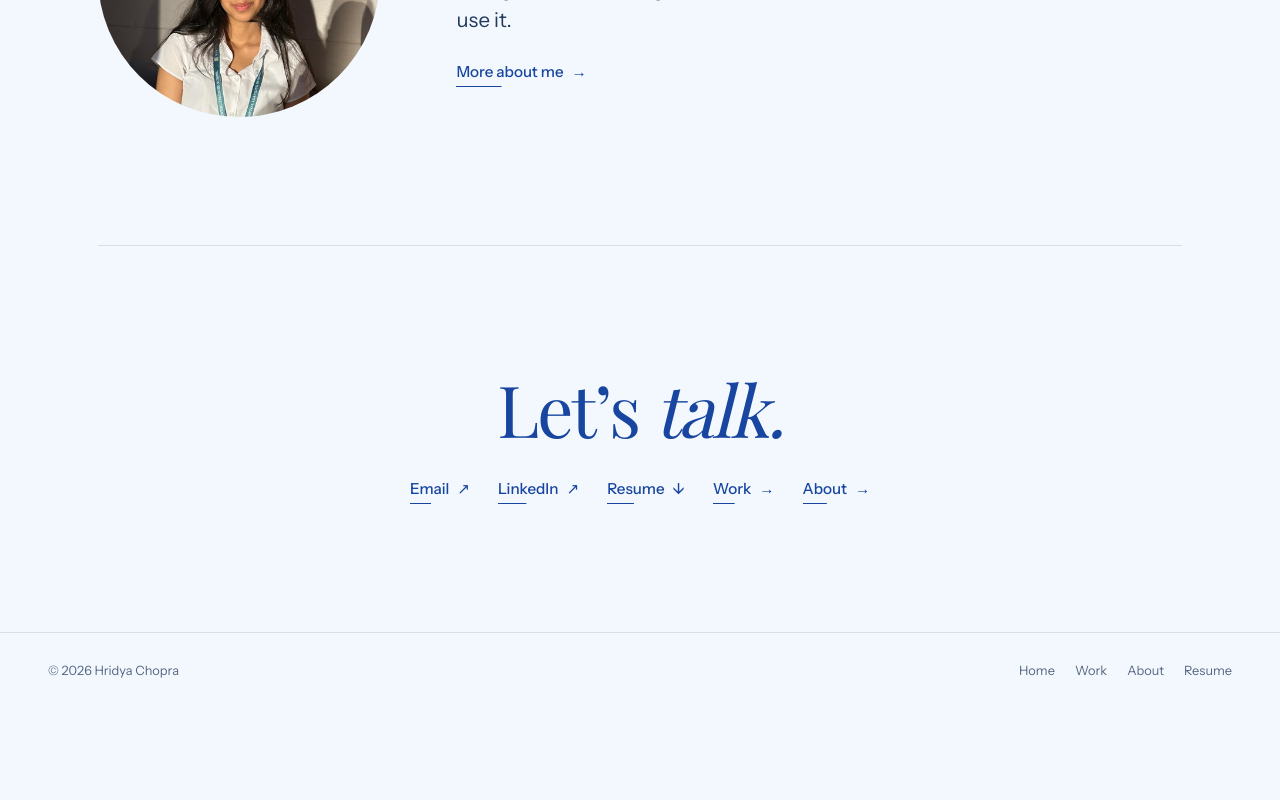
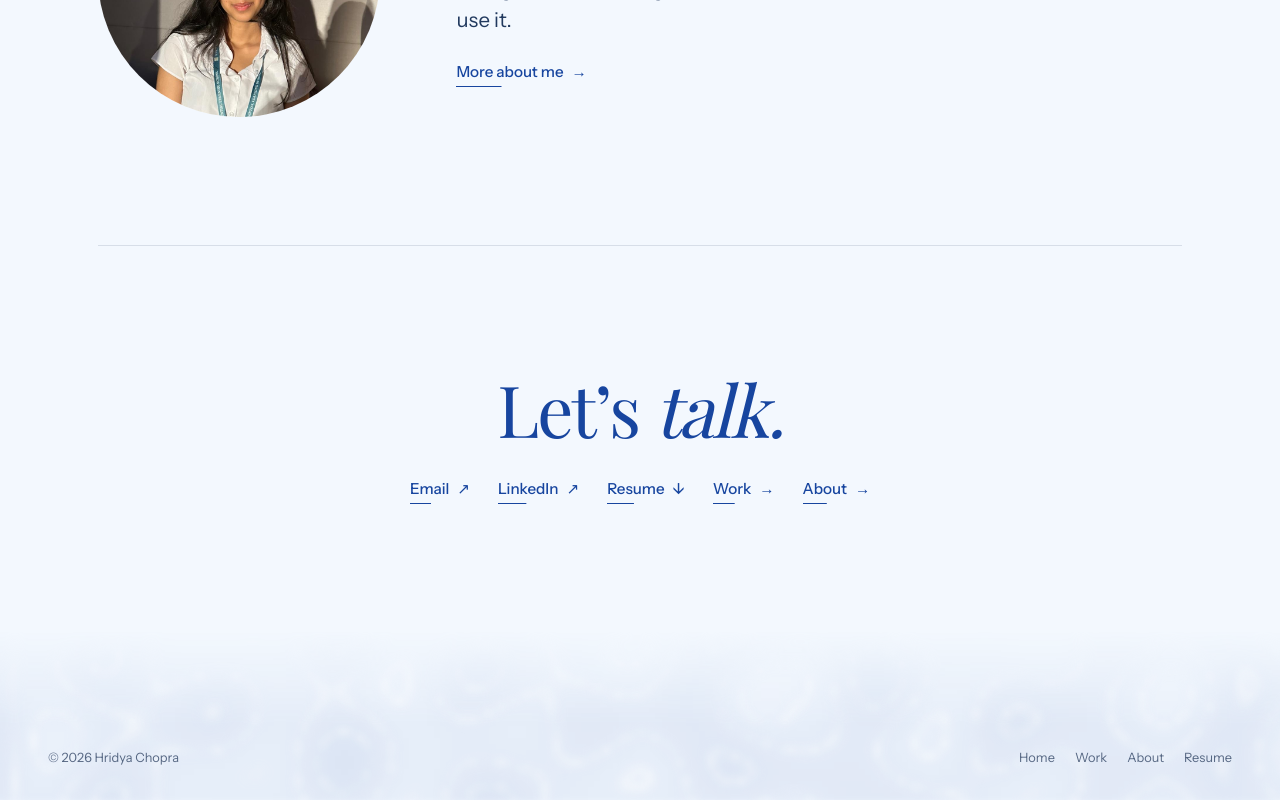
Before and after one commit to choprahridya/hridyachopra, a React (Vite) app: page / in a window 1280 px wide. Shown: the part 1814-2614 px from the top of the page. Before the commit the page ends 2524 px from the top, so only its background shows below. Built offline with nearby package versions, Linux system fonts and the light colour scheme.

Commit message:
Add the water effect to the footer
Co-Authored-By: Claude Opus 5.5 <noreply@anthropic.com>

```diff
--- a/src/components/Layout.jsx
+++ b/src/components/Layout.jsx
@@ -30,6 +30,7 @@ export default function Layout() {
         <Outlet />
       </main>
       <footer className="footer">
+        {settings.variants.background === 'waterHero' && <WaterBackground contained />}
         <span>© {new Date().getFullYear()} {site.identity.name}</span>
         <nav aria-label="Footer">
           <Link to="/">Home</Link>
--- a/src/components/WaterBackground.jsx
+++ b/src/components/WaterBackground.jsx
@@ -1,7 +1,7 @@
 import { useEffect, useRef } from 'react'
 
 // Water surface: soft moving caustic light over a faint blue swell.
-// Fills the whole page, or with `contained` only its parent section (fading out at the bottom).
+// Fills the whole page, or with `contained` only its parent section (the Home hero and the footer; edges fade via CSS masks).
 // Drawn on a small canvas (1/6 of the screen) and scaled up smoothly, so it stays cheap.
 // Runs at ~30fps, pauses when the tab is hidden; reduced motion shows a still frame.
 const SCALE = 6
--- a/src/styles.css
+++ b/src/styles.css
@@ -177,7 +177,7 @@ p { margin: 0; }
 .case__text { font-size: 1.1rem; max-width: 62ch; }
 
 /* ---------- Footer ---------- */
-.footer { display: flex; justify-content: space-between; gap: 20px; flex-wrap: wrap; padding: 28px var(--gutter); border-top: 1px solid var(--c-line); font-size: 0.8rem; color: var(--c-muted); }
+.footer { position: relative; isolation: isolate; overflow: hidden; display: flex; justify-content: space-between; align-items: flex-end; gap: 20px; flex-wrap: wrap; padding: clamp(72px, 9vw, 128px) var(--gutter) 32px; border-top: 1px solid var(--c-line); font-size: 0.8rem; color: var(--c-muted); }
 .footer nav { display: flex; gap: 20px; }
 .footer a:hover { color: var(--c-accent); }
 
@@ -381,6 +381,12 @@ p { margin: 0; }
   -webkit-mask-image: linear-gradient(to bottom, #000 0%, #000 72%, transparent 100%);
   mask-image: linear-gradient(to bottom, #000 0%, #000 72%, transparent 100%);
 }
+/* Footer water fades in from the top instead (no top rule needed then) */
+.footer:has(.water-bg) { border-top: 0; }
+.footer .water-bg--contained {
+  -webkit-mask-image: linear-gradient(to top, #000 0%, #000 45%, transparent 100%);
+  mask-image: linear-gradient(to top, #000 0%, #000 45%, transparent 100%);
+}
 
 /* ---------- Project cards (Home selected work + Work) ---------- */
 .pgrid { list-style: none; margin: 0; padding: 0; display: grid; grid-template-columns: 1fr; gap: 16px; }
```
Also changed, not shown: 1 other file (tests, documents, lock files or other folders).
